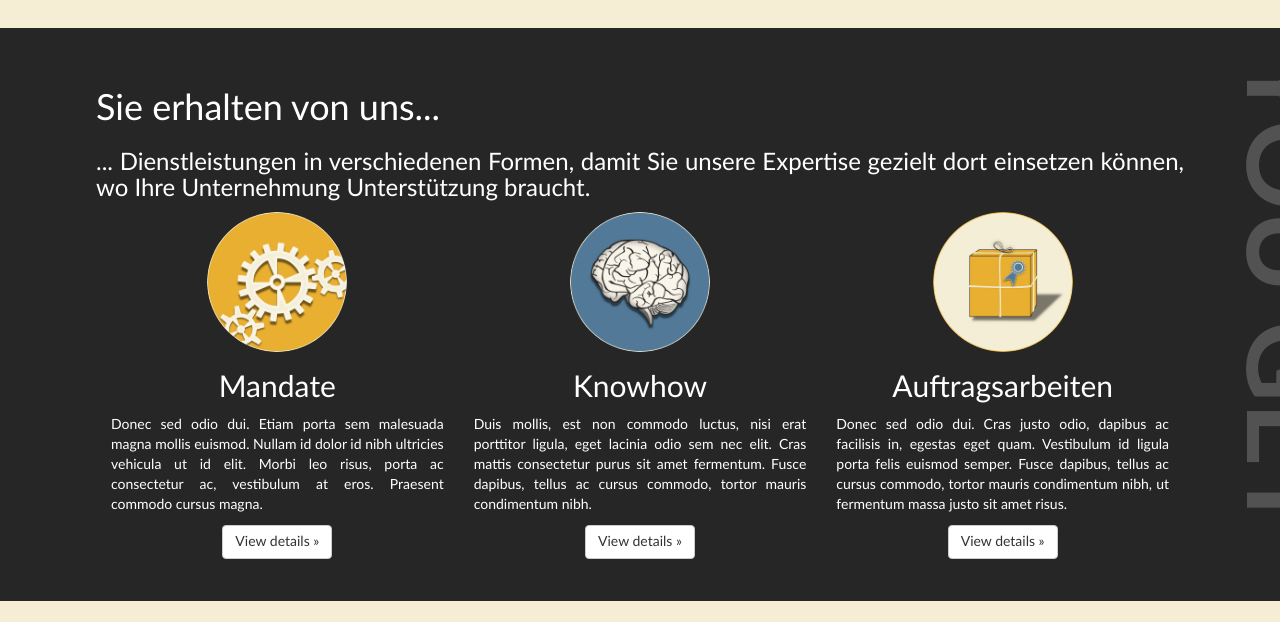
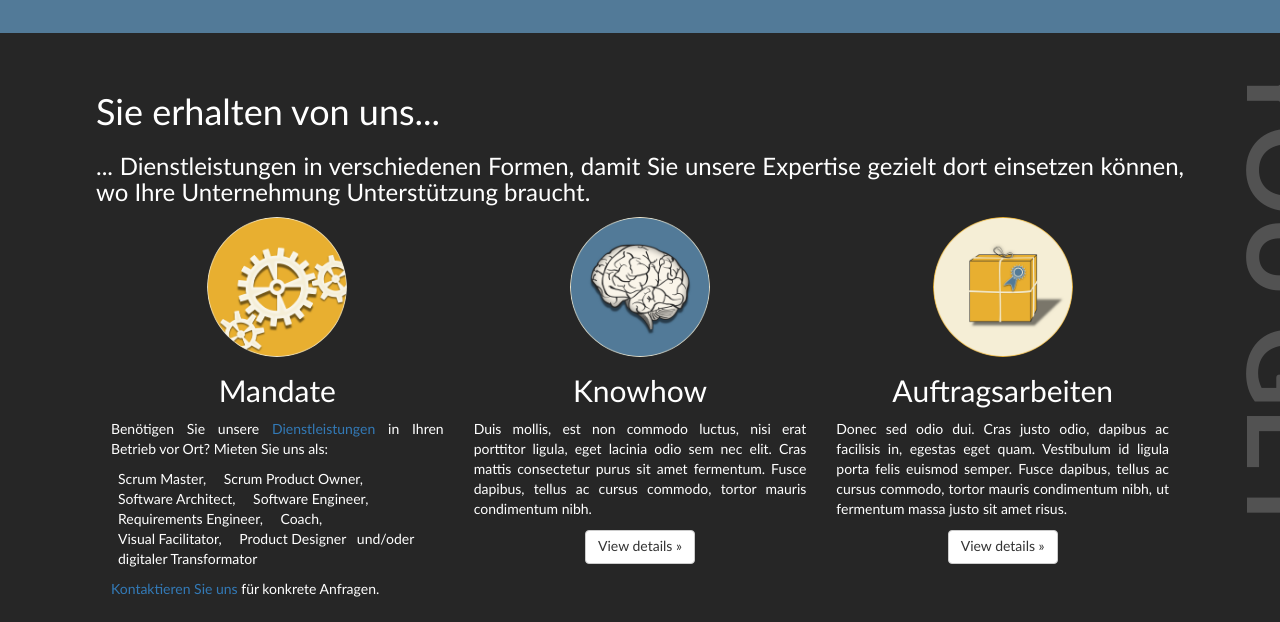
Before and after one commit to breakthebox/web, a plain HTML site: page index.html in a window 1280 px wide. Shown: the part 1909-2531 px from the top of the page. Drawn offline with nearby package versions, Linux system fonts and the light colour scheme.

Commit message:
new images

```diff
--- a/index.html
+++ b/index.html
@@ -60,7 +60,7 @@
     </div>
 </div>
 
-<div class="blue-bgr">
+<div class="light-bgr">
     <div class="container">
         <div class="bubble bubbleLeft">
             <div class="bubbleContent">
@@ -77,7 +77,7 @@
     </div>
 </div>
 
-<div class="light-bgr">
+<div class="blue-bgr">
     <a class="anchor" name="weoffer"></a>
 
     <div class="container">
@@ -98,7 +98,7 @@
                 <h2 class="featurette-heading">Visual Facilitation</h2>
 
                 <p class="what">
-                    Sketches, Graphic Recording, Video Scribes, ...
+                    <label class="highlight">Sketches</label> von Ideen, <label class="highlight">Graphic Recording</label> von Meetings, Gesprächen, Ideen, <label class="highlight">Video Scribes</label> von Konzepten oder Projekten,, ...
                 </p>
 
                 <p class="why">
@@ -195,11 +195,21 @@
 
                 <h2>Mandate</h2>
 
-                <p>Donec sed odio dui. Etiam porta sem malesuada magna mollis euismod. Nullam id dolor id nibh ultricies
-                    vehicula ut id elit. Morbi leo risus, porta ac consectetur ac, vestibulum at eros. Praesent commodo
-                    cursus magna.</p>
+                <p>Benötigen Sie unsere <a href="#weoffer">Dienstleistungen</a> in Ihren Betrieb vor Ort? Mieten Sie uns als:</p>
 
-                <a class="btn btn-default" href="#" role="button">View details »</a>
+                <p class="csvlist">
+                <a href="#">Scrum Master, </a>
+                <a href="#">Scrum Product Owner, </a>
+                <a href="#">Software Architect, </a>
+                <a href="#">Software Engineer, </a>
+                <a href="#">Requirements Engineer, </a>
+                <a href="#">Coach, </a>
+                <a href="#">Visual Facilitator, </a>
+                <a href="#">Product Designer</a> und/oder
+                <a href="#">digitaler Transformator</a>
+                </p>
+
+                <p><a href="mailto:info@breakthebox.ch">Kontaktieren Sie uns</a> für konkrete Anfragen.</p>
             </div>
             <div class="col-md-4">
                 <img class="img-circle"
--- a/style/breakthebox.css
+++ b/style/breakthebox.css
@@ -44,6 +44,28 @@ body{
 body, .dark-bgr{
     background-color: #262626;
     color: #fff;
+}
+
+.csvlist {
+    text-align: left !important;
+
+}
+.csvlist a {
+    margin: .5em;
+    color: white;
+    white-space: nowrap;
+}
+
+.csvlist a:hover {
+    font-size: 1.2em;
+    -webkit-transition: font 0.3s ease;
+-moz-transition: font 0.3s ease;
+-o-transition: font 0.3s ease;
+-ms-transition: font 0.3s ease;
+}
+
+.highlight:hover {
+    color: #D9AC32;
 }
 
 .light-bgr{
```
Also changed, not shown: img/@doclet.png (added), img/digital transformation.png, img/prototyping.png, img/re copy.png (added), img/requirements engineering.png, img/tagcloud.png (added).
